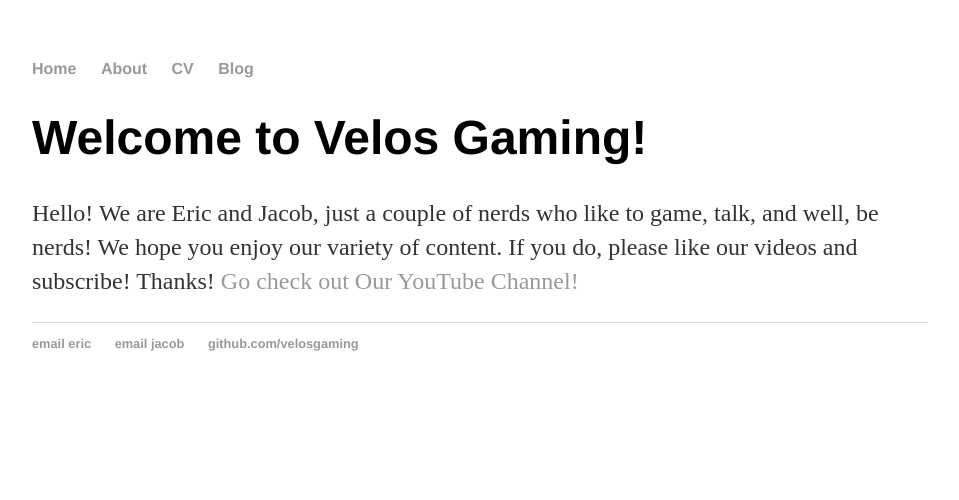
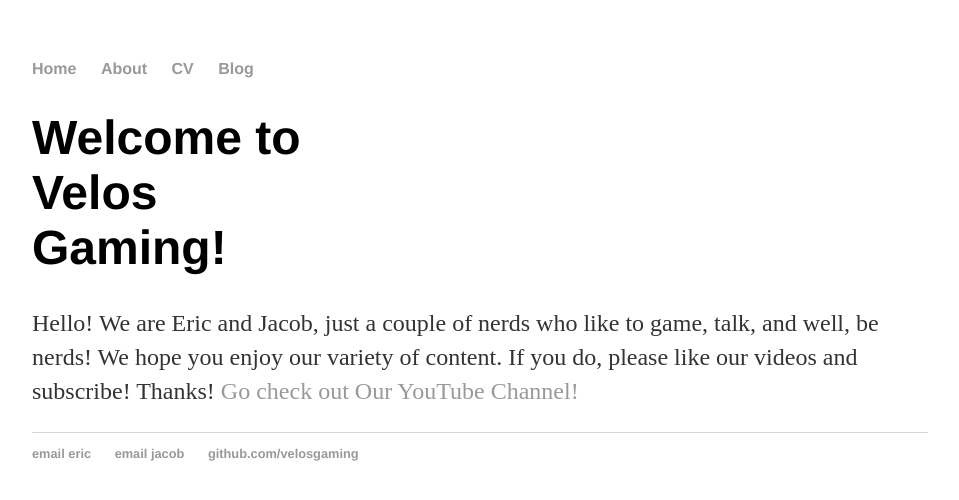
Before and after one commit to VelosGaming/thehouseproject.github.io, a plain HTML site: page index.html in a window 1280 px wide. Shown: the whole page, without its empty margins (160-1119 px from the left). Drawn offline with Linux system fonts and the light colour scheme.

Commit message:
Update index.html

```diff
--- a/index.html
+++ b/index.html
@@ -15,7 +15,7 @@
 		</nav>
 		<div class="container">
     		<div class="blurb">
-        		<h1>Welcome to Velos Gaming!</h1>
+        		<h1>Welcome to <div id='Velos'>Velos </div><div id='Gaming'>Gaming!</div></h1>
 				<p>Hello! We are Eric and Jacob, just a couple of nerds who like to game, talk, and well, be nerds!
 				We hope you enjoy our variety of content. If you do, please like our videos and subscribe! Thanks!
 				<a href="https://www.youtube.com/channel/UC4CLvQ5o3ZUBSOdikWarDzA/">Go check out Our YouTube Channel!</a></p>
```
